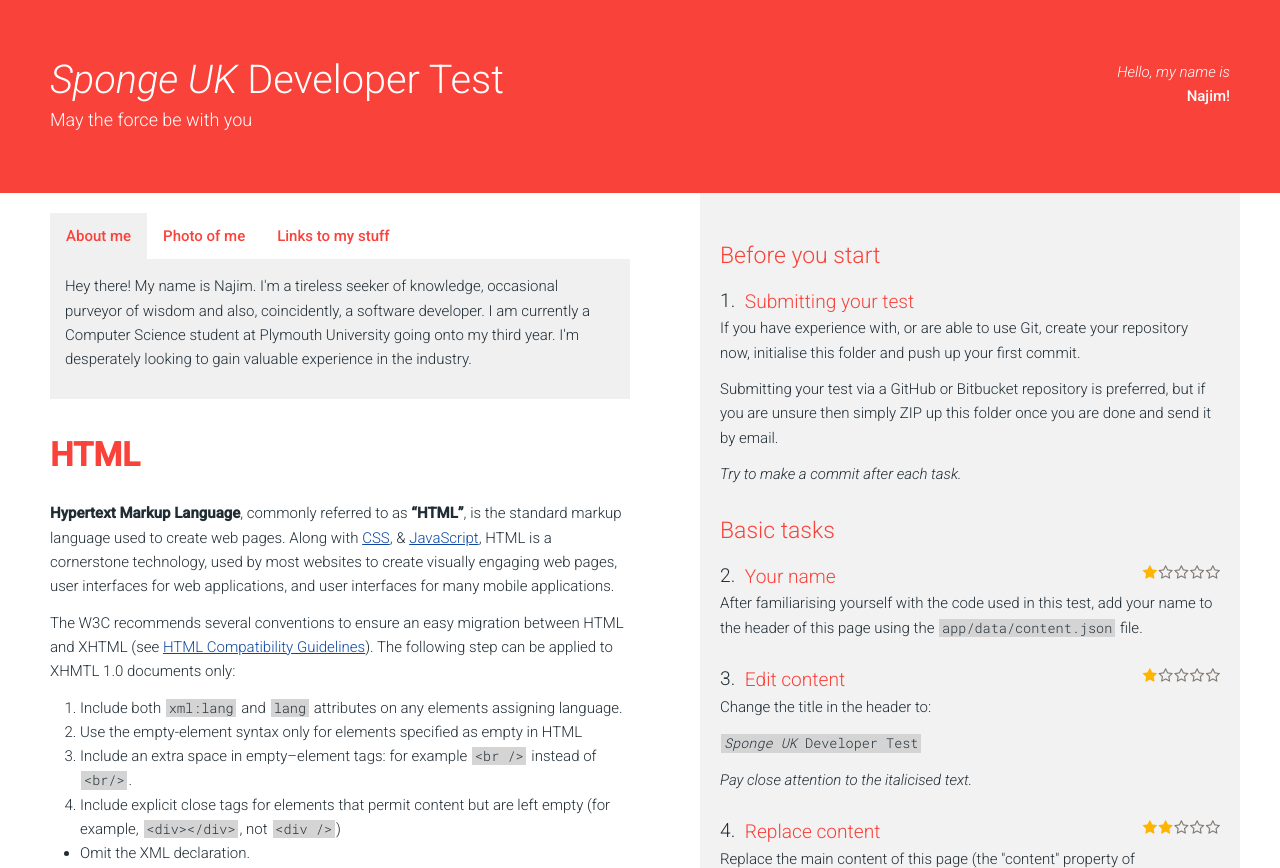
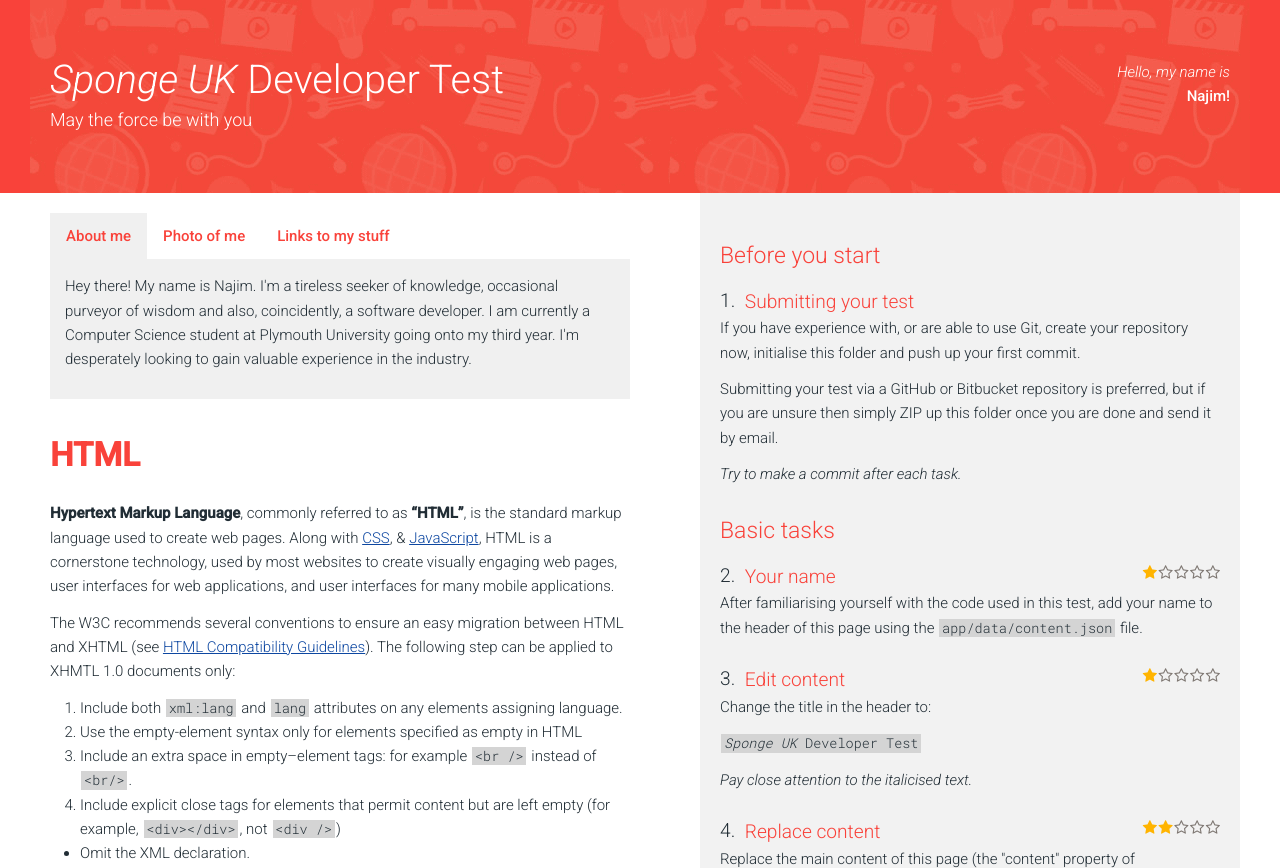
Before and after one commit to nmazidi/spongeuk-developertest, a website: page index.html in a window 1280 px wide. Shown: the top 868 px of the page. Drawn offline with nearby package versions, Linux system fonts and the light colour scheme.

Commit message:
final touches - added header bg image

```diff
--- a/app/less/spongetest.less
+++ b/app/less/spongetest.less
@@ -53,6 +53,7 @@ body {
 	padding-top: 60px;
 	padding-bottom: 45px;
 	color: white;
+	background-image: url(../images/header-bg.png);
 	img {
 		margin-right: auto;
 		margin-bottom: 30px;
```
Also changed, not shown: app/css/spongetest.css.
